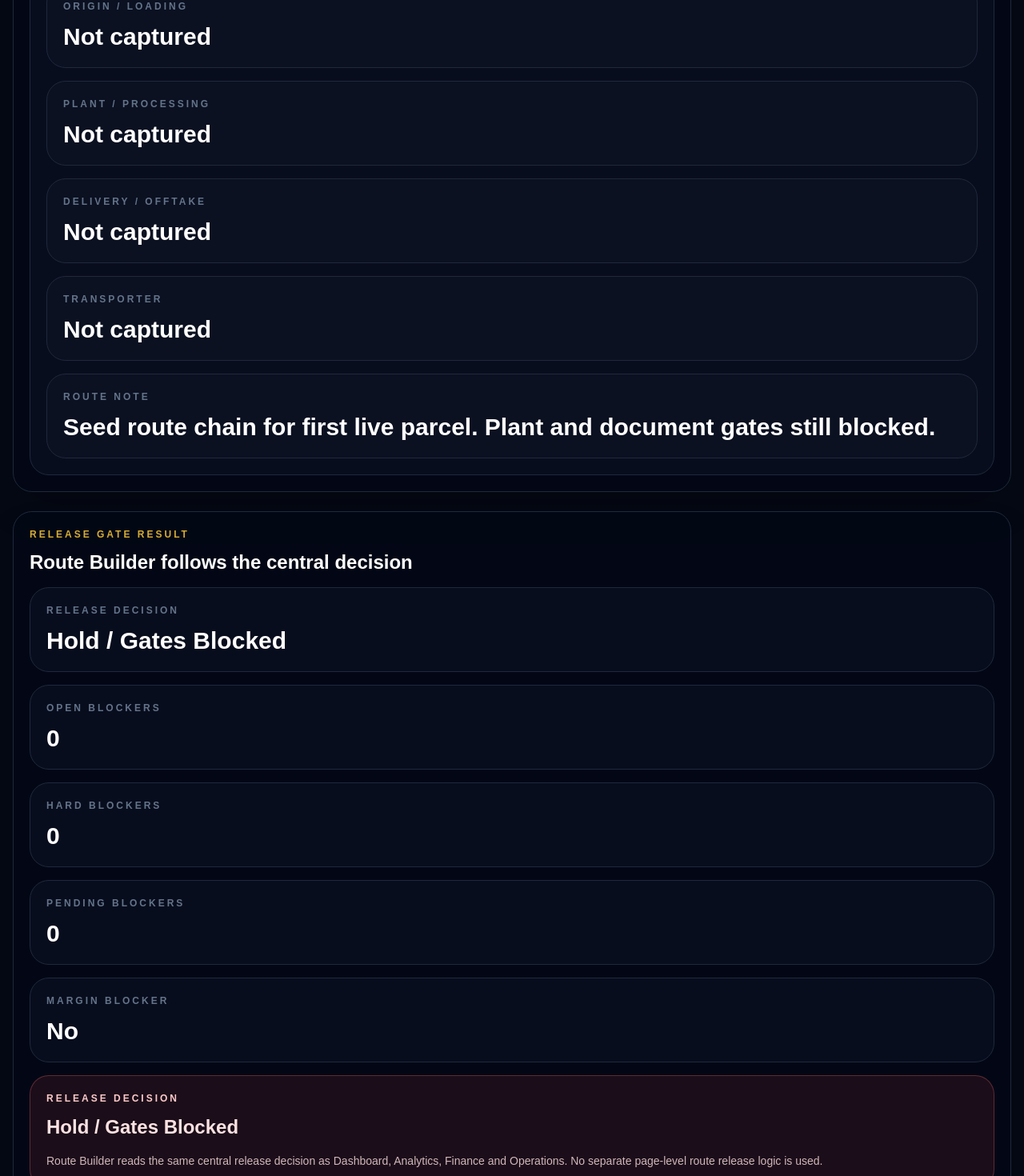
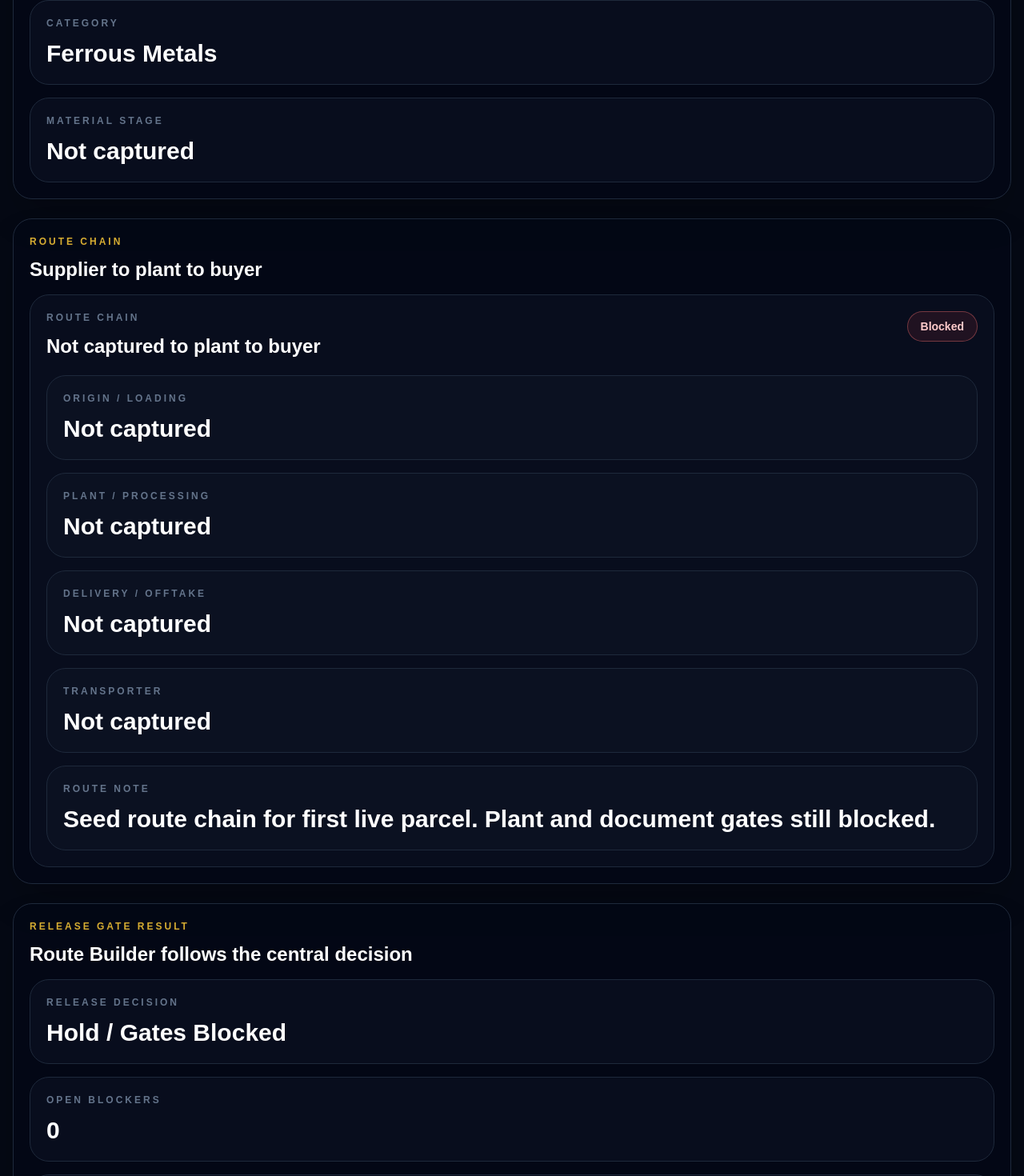
Before and after one commit to shobanesiyanda/sar-resourceos-golden-path-proof, a Next.js app: page /route-builder in a window 1280 px wide. Shown: the part 680-2150 px from the top of the page at 80% size. Built offline with nearby package versions, Linux system fonts and the light colour scheme; no server answers; the database is empty.

Commit message:
Replace stateText with stateLabel in Stat components

```diff
--- a/app/route-builder/page.tsx
+++ b/app/route-builder/page.tsx
@@ -4,6 +4,7 @@ import { useEffect, useState } from "react";
 import Link from "next/link";
 import ResourceShell from "../../components/ResourceShell";
 import { createClient } from "../../lib/supabase/client";
+import { stageLabel, stateLabel } from "../../lib/displayLabels";
 
 const SEED_PARCEL_CODE = "PAR-CHR-2026-0001";
 
@@ -64,13 +65,6 @@ function pct(value: number | null | undefined) {
 function tons(value: number | null | undefined) {
   const n = Number(value || 0);
   return n.toFixed(3);
-}
-
-function stateText(value: string | null | undefined) {
-  if (!value) return "Blocked";
-  return value
-    .replace(/_/g, " ")
-    .replace(/\b\w/g, (c) => c.toUpperCase());
 }
 
 function Card({
@@ -140,7 +134,7 @@ function GateItem({
         {label}
       </p>
       <span className="mt-3 inline-flex rounded-full border border-red-400/40 bg-red-500/10 px-4 py-2 text-sm font-black text-red-200">
-        {stateText(value)}
+        {stateLabel(value)}
       </span>
     </div>
   );
@@ -204,8 +198,16 @@ export default function RouteBuilderPage() {
         <Stat label="Parcel" value={code} />
         <Stat label="Resource" value={parcel?.resource_type || "Chrome"} gold />
         <Stat label="Material" value={parcel?.material_type || "ROM"} />
-        <Stat label="Route State" value={stateText(gate?.release_state)} />
+        <Stat label="Route State" value={stateLabel(gate?.release_state)} />
       </section>
+
+      <Card label="Route Identity" title="Commodity and material basis">
+        <div className="space-y-4">
+          <Stat label="Commodity Class" value={parcel?.commodity_class || "Hard Commodities"} />
+          <Stat label="Category" value={parcel?.resource_category || "Ferrous Metals"} />
+          <Stat label="Material Stage" value={stageLabel(parcel?.material_stage)} />
+        </div>
+      </Card>
 
       <Card label="Route Chain" title="Supplier to plant to buyer">
         <div className="rounded-3xl border border-slate-800 bg-slate-900/40 p-5">
@@ -221,7 +223,7 @@ export default function RouteBuilderPage() {
               </p>
             </div>
             <span className="rounded-full border border-red-400/40 bg-red-500/10 px-4 py-2 text-sm font-black text-red-200">
-              {stateText(gate?.routes_state)}
+              {stateLabel(gate?.routes_state)}
             </span>
           </div>
 
@@ -232,7 +234,10 @@ export default function RouteBuilderPage() {
             <Stat label="Transporter" value={parcel?.transporter_name || "Not captured"} />
             <Stat
               label="Route Note"
-              value={parcel?.route_note || "Seed route chain for first live parcel. Plant and document gates still blocked."}
+              value={
+                parcel?.route_note ||
+                "Seed route chain for first live parcel. Plant and document gates still blocked."
+              }
             />
           </div>
         </div>
@@ -244,10 +249,7 @@ export default function RouteBuilderPage() {
           <Stat label="Open Blockers" value={gate?.open_blockers ?? 0} />
           <Stat label="Hard Blockers" value={gate?.hard_blockers ?? 0} />
           <Stat label="Pending Blockers" value={gate?.pending_blockers ?? 0} />
-          <Stat
-            label="Margin Blocker"
-            value={gate?.margin_blocker ? "Yes" : "No"}
-          />
+          <Stat label="Margin Blocker" value={gate?.margin_blocker ? "Yes" : "No"} />
 
           <div className="rounded-3xl border border-red-400/30 bg-red-500/10 p-5">
             <p className="text-xs font-black uppercase tracking-[0.25em] text-red-200">
@@ -257,9 +259,8 @@ export default function RouteBuilderPage() {
               {releaseDecision}
             </p>
             <p className="mt-3 text-sm leading-7 text-red-100/80">
-              Route Builder reads the same central release decision as
-              Dashboard, Analytics, Finance and Operations. No separate
-              page-level route release logic is used.
+              Route Builder reads the same central release decision as Dashboard,
+              Analytics, Finance and Operations.
             </p>
           </div>
         </div>
```
